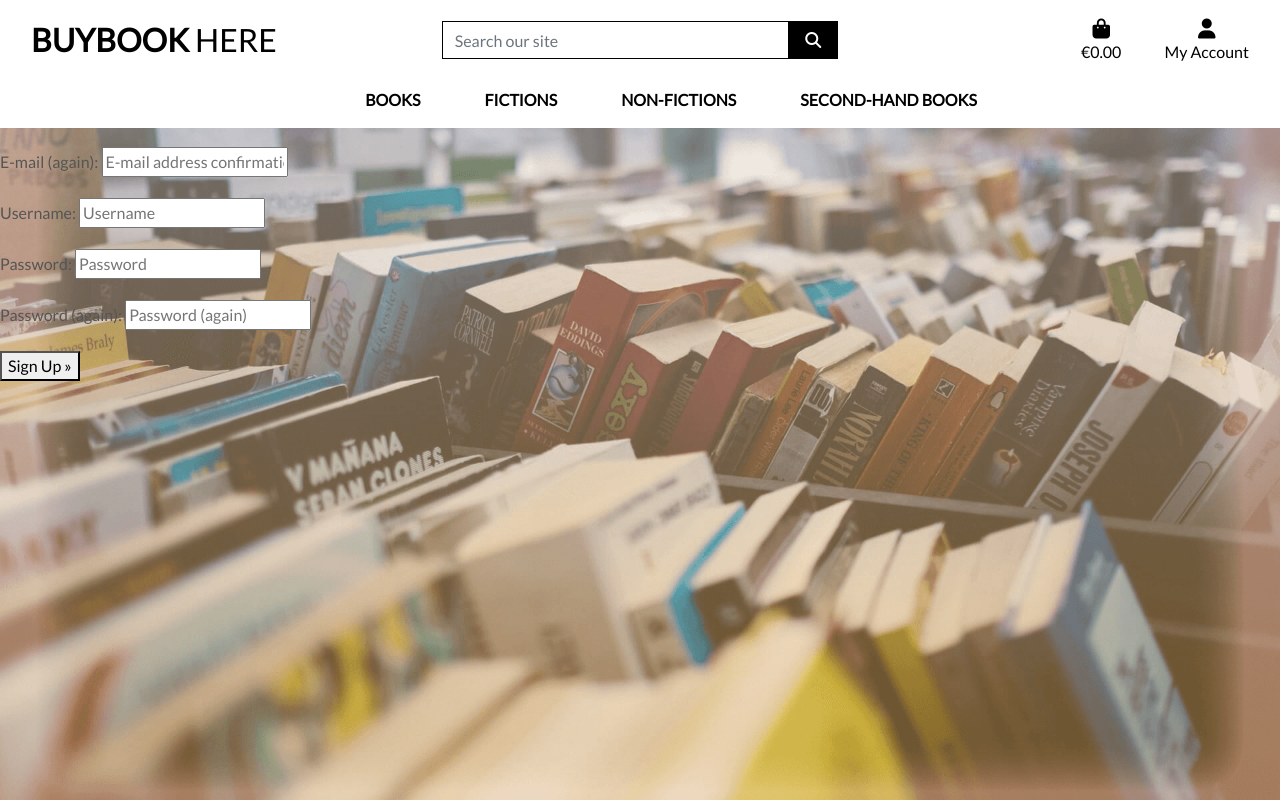
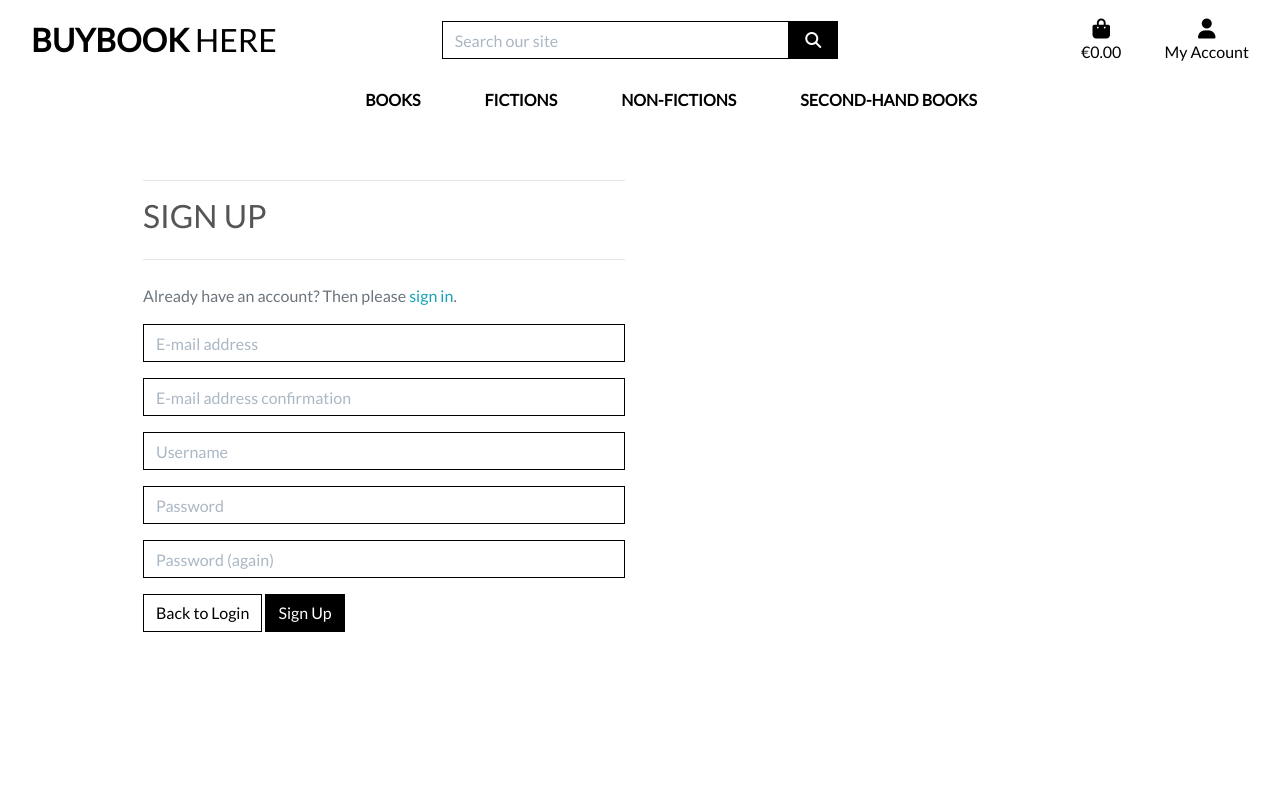
Before and after one commit to Code-Institute-Submissions/Oneday2010-project4-buybookhere, a Django app: page /accounts/signup/ in a window 1280 px wide. Run offline with Django 3.2, Linux system fonts and the light colour scheme; some libraries are stand-ins or nearby versions.

Commit message:
update allauth templates

```diff
--- a/profiles/templates/profiles/profile.html
+++ b/profiles/templates/profiles/profile.html
@@ -23,4 +23,5 @@
                 <hr>
             </div>
         </div>
+        {{ profile }}
 {% endblock %}
--- a/static/css/base.css
+++ b/static/css/base.css
@@ -109,6 +109,11 @@
     cursor: pointer;
 }
 
+input[name='q']::placeholder {
+    color: #aab7c4;
+}
+
+
 /* ------------------------------- bootstrap toasts */
 
 .message-container {
@@ -186,6 +191,61 @@
     }
 }
 
+/* Allauth form formatting */
+
+.allauth-form-inner-content p {
+    margin-top: 1.5rem; /* mt-4 */
+    color: #6c757d; /* text-secondary */
+}
+
+.allauth-form-inner-content input {
+    border-color: #000;
+    border-radius: 0;
+}
+
+.allauth-form-inner-content label:not([for='id_remember']) {
+    display: none;
+}
+
+.allauth-form-inner-content input::placeholder {
+    color: #aab7c4;
+}
+
+.allauth-form-inner-content button,
+.allauth-form-inner-content input[type='submit'] {
+	/* btn */
+	display: inline-block;
+    font-weight: 400;
+    color: #fff;
+    text-align: center;
+    vertical-align: middle;
+    -webkit-user-select: none;
+    -moz-user-select: none;
+    -ms-user-select: none;
+    user-select: none;
+    background-color: #000;
+    border: 1px solid #000;
+    padding: .375rem .75rem;
+    font-size: 1rem;
+    line-height: 1.5;
+    border-radius: 0;
+
+    /* standard bootstrap btn transitions */
+    transition: color .15s ease-in-out,background-color .15s ease-in-out,border-color .15s ease-in-out,box-shadow .15s ease-in-out;
+}
+
+.allauth-form-inner-content button:hover,
+.allauth-form-inner-content input[type='submit']:hover {
+	color: #fff;
+    background-color: #222;
+    border-color: #222;
+}
+
+.allauth-form-inner-content a {
+	color: #17a2b8; /* text-info */
+}
+
+
 /* fixed top navbar only on medium and up */
 @media (min-width: 992px) {
     .fixed-top-desktop-only {
--- a/templates/allauth/account/account_inactive.html
+++ b/templates/allauth/account/account_inactive.html
@@ -4,8 +4,10 @@
 
 {% block head_title %}{% trans "Account Inactive" %}{% endblock %}
 
-{% block content %}
-<h1>{% trans "Account Inactive" %}</h1>
+{% block inner_content %}
+<hr>
+<h2 class="logo-font mb-4">{% trans "Account Inactive" %}</h2>
+<hr>
 
 <p>{% trans "This account is inactive." %}</p>
 {% endblock %}
--- a/templates/allauth/account/base.html
+++ b/templates/allauth/account/base.html
@@ -1 +1,15 @@
 {% extends "base.html" %}
+
+{% block content %}
+    <div class="container header-container">
+        <div class="overlay"></div>
+        <div class="row">
+            <div class="col-6">
+                <div class="allauth-form-inner-content">
+                    {% block inner_content %}
+                    {% endblock %}
+                </div>
+            </div>
+        </div>
+    </div>
+{% endblock %}
--- a/templates/allauth/account/email_confirm.html
+++ b/templates/allauth/account/email_confirm.html
@@ -6,8 +6,10 @@
 {% block head_title %}{% trans "Confirm E-mail Address" %}{% endblock %}
 
 
-{% block content %}
-<h1>{% trans "Confirm E-mail Address" %}</h1>
+{% block inner_content %}
+<hr>
+<h2 class="logo-font mb-4">{% trans "Confirm E-mail Address" %}</h2>
+<hr>
 
 {% if confirmation %}
 
--- a/templates/allauth/account/signup.html
+++ b/templates/allauth/account/signup.html
@@ -4,18 +4,21 @@
 
 {% block head_title %}{% trans "Signup" %}{% endblock %}
 
-{% block content %}
-<h1>{% trans "Sign Up" %}</h1>
+{% block inner_content %}
+<hr>
+<h2 class="logo-font mb-4">{% trans "Sign Up" %}</h2>
+<hr>
 
 <p>{% blocktrans %}Already have an account? Then please <a href="{{ login_url }}">sign in</a>.{% endblocktrans %}</p>
 
 <form class="signup" id="signup_form" method="post" action="{% url 'account_signup' %}">
   {% csrf_token %}
-  {{ form.as_p }}
+  {{ form|crispy }}
   {% if redirect_field_value %}
   <input type="hidden" name="{{ redirect_field_name }}" value="{{ redirect_field_value }}" />
   {% endif %}
-  <button type="submit">{% trans "Sign Up" %} &raquo;</button>
+  <a class="btn btn-outline-black rounded-0" href="{% url 'account_login' %}">Back to Login</a>
+  <button type="submit">{% trans "Sign Up" %}</button>
 </form>
 
 {% endblock %}
--- a/templates/base.html
+++ b/templates/base.html
@@ -98,7 +98,7 @@
                             {% if request.user.is_superuser %}
                             <a href="" class="dropdown-item">Book Management</a>
                             {% endif %}
-                            <a href="" class="dropdown-item">My Profile</a>
+                            <a href="{% url 'profile' %}" class="dropdown-item">My Profile</a>
                             <a href="{% url 'account_logout' %}" class="dropdown-item">Logout</a>
                             {% else %}
                             <a href="{% url 'account_signup' %}" class="dropdown-item">Sign up</a>
```
Also changed, not shown: profiles/views.py (+7 -2 lines), templates/allauth/account/login.html (+9 -4 lines), templates/allauth/account/logout.html (+5 -3 lines), templates/allauth/account/signup_closed.html (+17 -4 lines), db.sqlite3, templates/allauth/base.html (line endings or trailing spaces).
